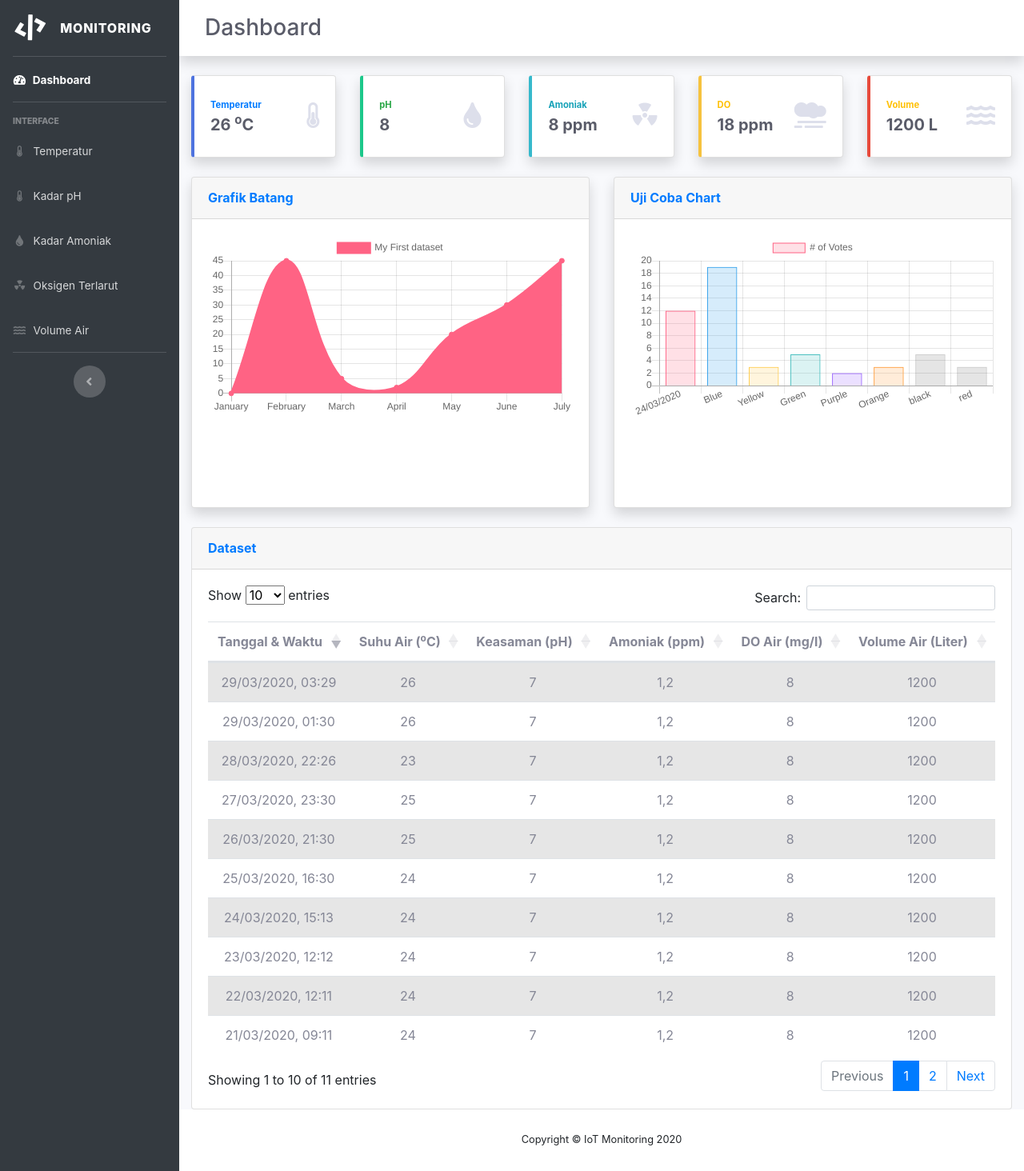
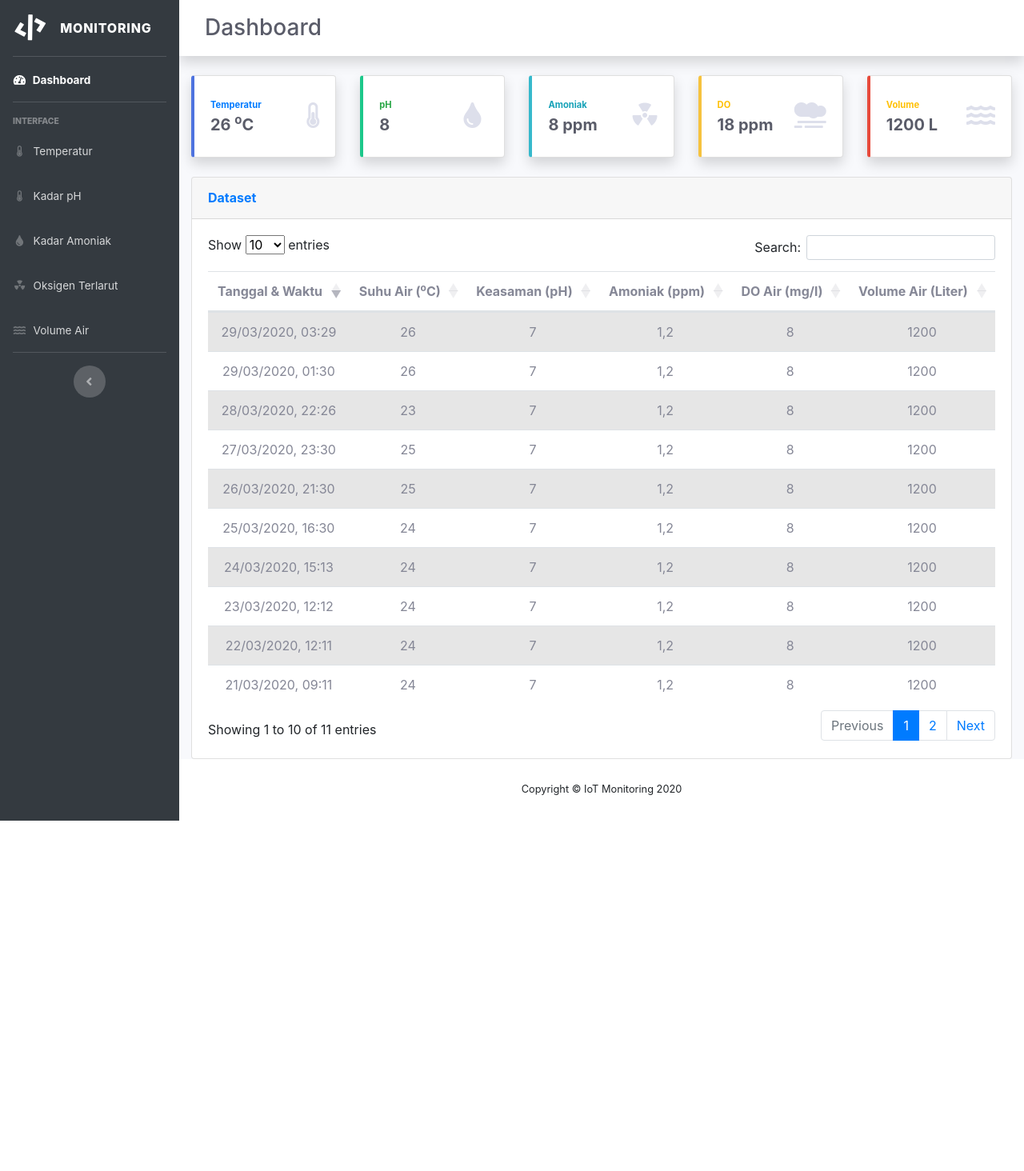
Before and after one commit to nrrchmts/BS4-CI-iot-monitoring, a CodeIgniter app: page /BS4-CI-iot-monitoring/ in a window 1280 px wide. Shown: the whole page at 80% size. After the commit the page ends 1026 px from the top, so only its background shows below. Run offline with CodeIgniter, Linux system fonts and the light colour scheme; data comes from the database, SQL or seed files in the repository; some libraries are stand-ins or nearby versions.

Commit message:
refresh, selama itu komponen jgn lupa pakai branch kalo mau edit

```diff
--- a/application/views/home.php
+++ b/application/views/home.php
@@ -141,37 +141,6 @@
         </div>
       </div>
 
-      <!-- Chart Row -->
-      <div class="row">
-        <div class="col-md">
-          <!-- Time Series Chart -->
-          <div class="card shadow mb-4">
-            <div class="card-header py-3">
-              <h6 class="m-0 font-weight-bold text-primary">Grafik Batang</h6>
-            </div>
-            <div class="card-body">
-              <div class="chart-area">
-                <canvas id="myChart"></canvas>
-              </div>
-            </div>
-          </div>
-        </div>
-
-        <div class="col-md">
-          <!-- Area Chart -->
-          <div class="card shadow mb-4">
-            <div class="card-header py-3">
-              <h6 class="m-0 font-weight-bold text-primary">Uji Coba Chart</h6>
-            </div>
-            <div class="card-body">
-              <div class="chart-area">
-                <canvas id="charts"></canvas>
-              </div>
-            </div>
-          </div>
-        </div>
-      </div>
-
       <!-- DataTable -->
       <div class="row">
         <div class="col-lg">
@@ -215,76 +184,7 @@
   </div>
   <!-- End Main Content -->
 
-  <!-- charts -->
-  <script>
-    var ctx = document.getElementById('charts').getContext('2d');
-    var myChart = new Chart(ctx, {
-      type: 'bar',
-      data: {
-        labels: ['24/03/2020', 'Blue', 'Yellow', 'Green', 'Purple', 'Orange', 'black', 'red'],
-        datasets: [{
-          label: '# of Votes',
-          data: [12, 19, 3, 5, 2, 3, 5, 3, 1],
-          backgroundColor: [
-            'rgba(255, 99, 132, 0.2)',
-            'rgba(54, 162, 235, 0.2)',
-            'rgba(255, 206, 86, 0.2)',
-            'rgba(75, 192, 192, 0.2)',
-            'rgba(153, 102, 255, 0.2)',
-            'rgba(255, 159, 64, 0.2)'
-          ],
-          borderColor: [
-            'rgba(255, 99, 132, 1)',
-            'rgba(54, 162, 235, 1)',
-            'rgba(255, 206, 86, 1)',
-            'rgba(75, 192, 192, 1)',
-            'rgba(153, 102, 255, 1)',
-            'rgba(255, 159, 64, 1)'
-          ],
-          borderWidth: 1
-        }]
-      },
-      options: {
-        scales: {
-          yAxes: [{
-            ticks: {
-              beginAtZero: true
-            }
-          }]
-        },
-        animation: {
-          duration: 1200,
-          easing: 'easeOutBounce'
-        }
-      }
-    });
-  </script>
-
-  <!-- myChart -->
-  <script>
-    var ctx = document.getElementById('myChart').getContext('2d');
-    var chart = new Chart(ctx, {
-      // The type of chart we want to create
-      type: 'line',
-
-      // The data for our dataset
-      data: {
-        labels: ['January', 'February', 'March', 'April', 'May', 'June', 'July'],
-        datasets: [{
-          label: 'My First dataset',
-          backgroundColor: 'rgb(255, 99, 132)',
-          borderColor: 'rgb(255, 99, 132)',
-          data: [0, 10, 5, 2, 20, 30, 45]
-        }]
-      },
-
-      // Configuration options go here
-      options: {}
-    });
-  </script>
-
-  <!-- Notes
-  .data card merupakan 1 data terbaru
-  .data grafik dapat diubah berdasarkan kategori/parameter
-  .data tabel menggunakan pagination 10 baris dan dimulai dari data terbaru
-  -->
+  <!--
+  * TODO: data card merupakan 1 data terbaru
+  * TODO: data grafik dapat diubah berdasarkan kategori/parameter
+  * TODO: data tabel menggunakan pagination 10 baris dan dimulai dari data terbaru -->
```
